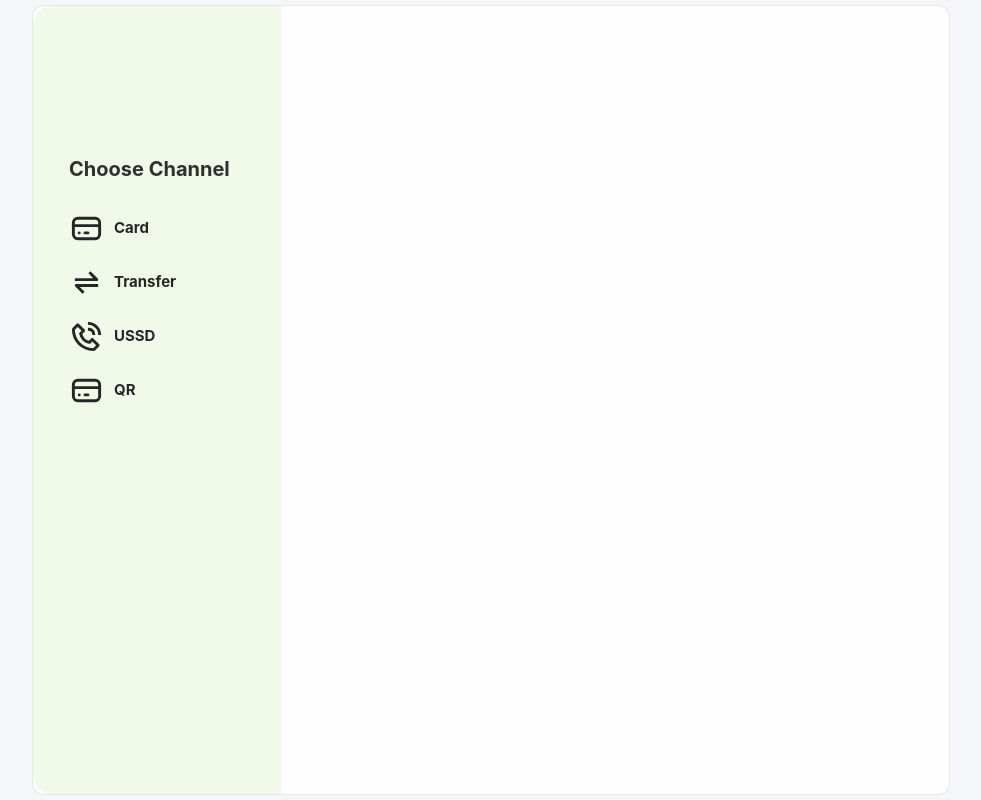
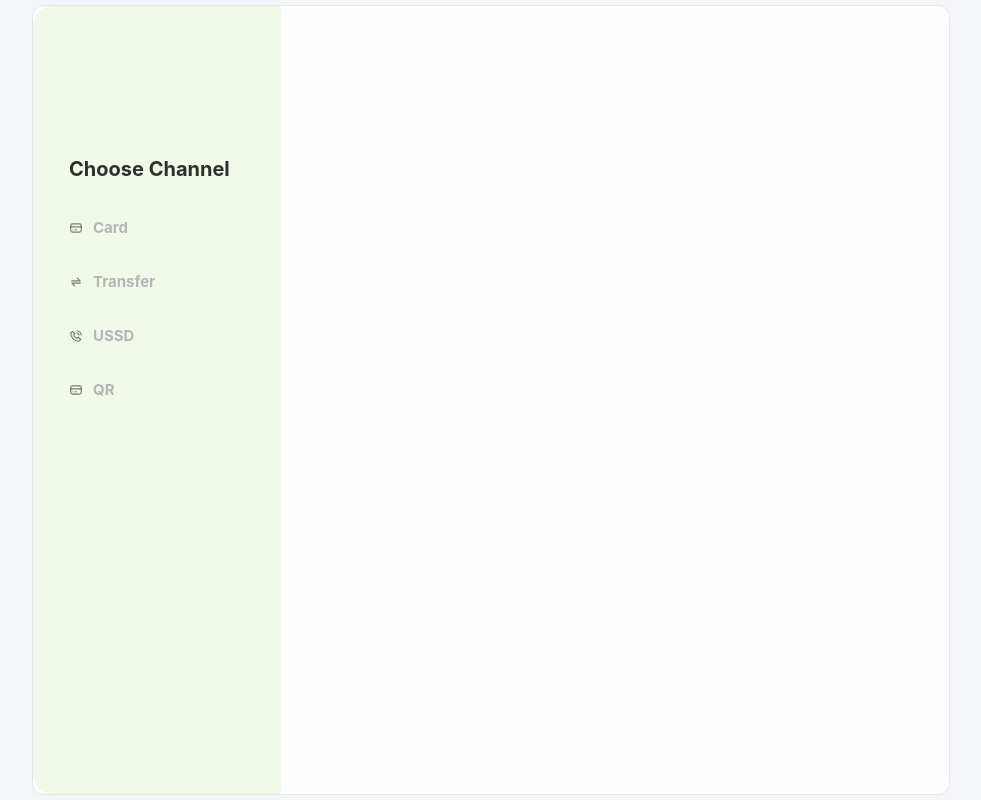
Before and after one commit to AdeoyeAdewusi/recievePayment, a Next.js app: page /Home in a window 1280 px wide. Shown: the whole page, without its empty margins (149-1130 px from the left). Built offline with nearby package versions, Linux system fonts and the light colour scheme; a web font is replaced by a local one.

Commit message:
first commit

```diff
--- a/component/RecievePaymentComponent/styles.module.css
+++ b/component/RecievePaymentComponent/styles.module.css
@@ -70,19 +70,23 @@ color: #2F2F2F;
     font-size: 35px;
 }
 .notMarvel{
-    display: flex;
-    gap: 10px;
-    align-items: center;
-    font-family: 'Inter';
-    color: #262626 !important;
-    font-size: 35px;
+ font-style: normal;
+ display: flex;
+ gap: 10px;
+ align-items: center;
+    font-weight: 700;
+    font-size: 14px;
+    line-height: 24px;
+    color: #26262696 !important;
+    transition: all 0.5s ease-in-out;
+    cursor: pointer;
 }
 .notMarvel p{
     font-style: normal;
     font-weight: 700;
     font-size: 15px;
     line-height: 24px;
-    color: #262626 !important;
+    /* color: #262626 !important; */
 }
 .marvel p{
     font-style: normal;
@@ -90,6 +94,8 @@ color: #2F2F2F;
     font-size: 20px;
     line-height: 24px;
     color: #6CCF00 !important;
+    transition: all 0.5s ease-in-out;
+    cursor: pointer;
 }
 .cardDtsInputs{
     padding: 40px 32px;
```
